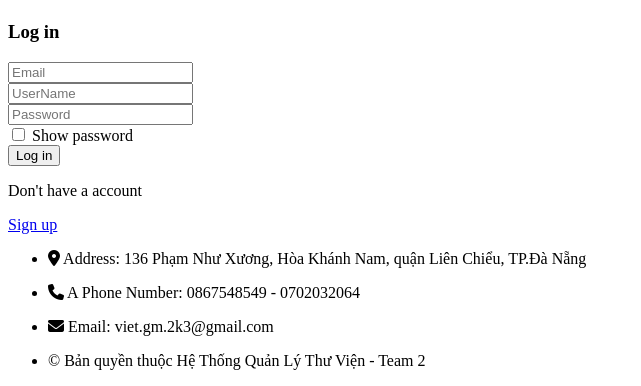
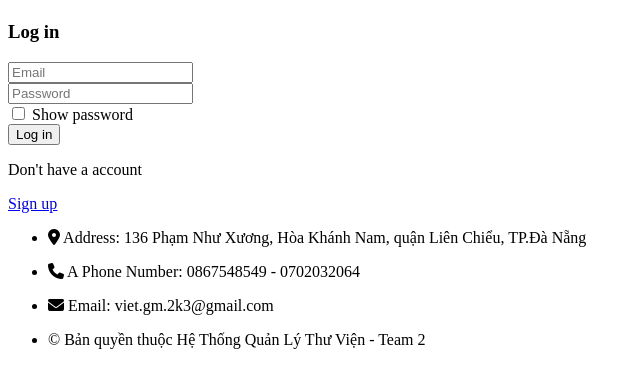
Before and after one commit to LeViet2k3/Web_QLTV, a PHP site: page /log_in.php in a window 1280 px wide. Shown: the part 1025-1411 px from the top of the page, without its empty margins (0-641 px from the left). After the commit the page ends 1374 px from the top, so only its background shows below. Run offline with PHP 8.4, Linux system fonts and the light colour scheme.

Commit message:
+update fail-log in notification

```diff
--- a/PHP/log_in.php
+++ b/PHP/log_in.php
@@ -26,7 +26,8 @@ if ($_SERVER["REQUEST_METHOD"] == "POST") {
     } elseif (Database::db_execute($sql_check_admin)) {
         Helper::redirect(Helper::get_url('../Web_QLTV/PHP/admins_interface.php'));
     } else {
-        Helper::redirect(Helper::get_url('../Web_QLTV/PHP/sign_up.php?success=2'));
+        // echo "Email or password was wrong. Please sign in again!";
+        Helper::redirect(Helper::get_url('../Web_QLTV/PHP/log_in.php?success=5'));
     }
 }
 // Đóng kết nối
@@ -41,6 +42,7 @@ Database::db_disconnect();
     <link rel="stylesheet" href="https://cdnjs.cloudflare.com/ajax/libs/font-awesome/6.4.2/css/all.min.css">
     <link rel="stylesheet" href="../CSS/log_in.css">
     <link rel="stylesheet" href="../CSS/header_footer.css">
+    <title>Team 2 - Log In</title>
 </head>
 
 <body>
@@ -49,7 +51,7 @@ Database::db_disconnect();
         <div class="header">
             <img src="../Image/logo.png" alt="logo_team">
             <div>
-                <h2>Library Management System</h2>
+                <h2>Open Library</h2>
                 <h3>Development Team - Team 2</h3>
             </div>
         </div>
@@ -70,13 +72,6 @@ Database::db_disconnect();
             <!-- login -->
             <div class="full_login">
                 <!-- thông báo -->
-                <div class="thong_bao">
-                    <?php
-                    if (isset($_GET['success']) && $_GET['success'] == 1) {
-                        echo "Registration Successful!";
-                    }
-                    ?>
-                </div>
 
                 <div class="login">
                     <form action="" method="post">
@@ -87,11 +82,15 @@ Database::db_disconnect();
                             <input type="email" name="email" class="mail" placeholder="Email" required>
                         </div>
                         <div class="box2">
-                            <input type="text" name="username" class="mail" placeholder="UserName" required>
-                        </div>
-                        <div class="box2">
                             <div>
                                 <input id="pass" type="password" name="password" class="mail" placeholder="Password" required>
+                            </div>
+                            <div class="notification">
+                                <?php
+                                if (isset($_GET['success']) && $_GET['success'] == 5) {
+                                    echo "<h5>Email/password was wrong. Please sign in again!</h5>";
+                                }
+                                ?>
                             </div>
                             <div class="showpass">
                                 <input id="check" type="checkbox"> Show password
```
